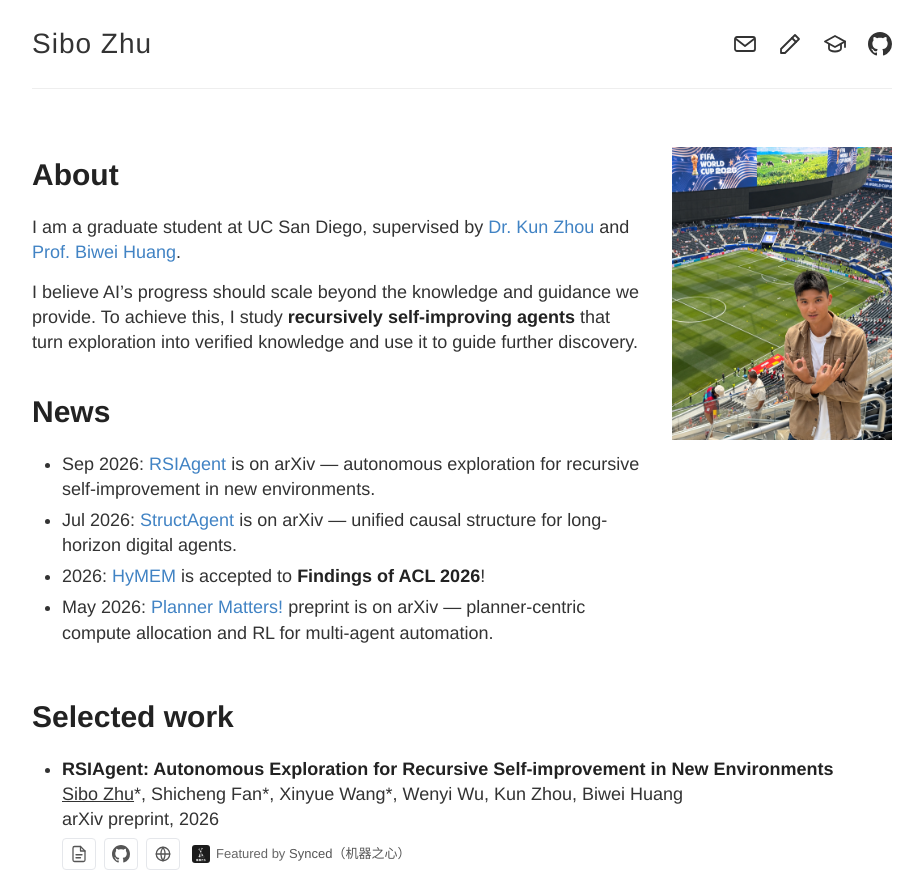
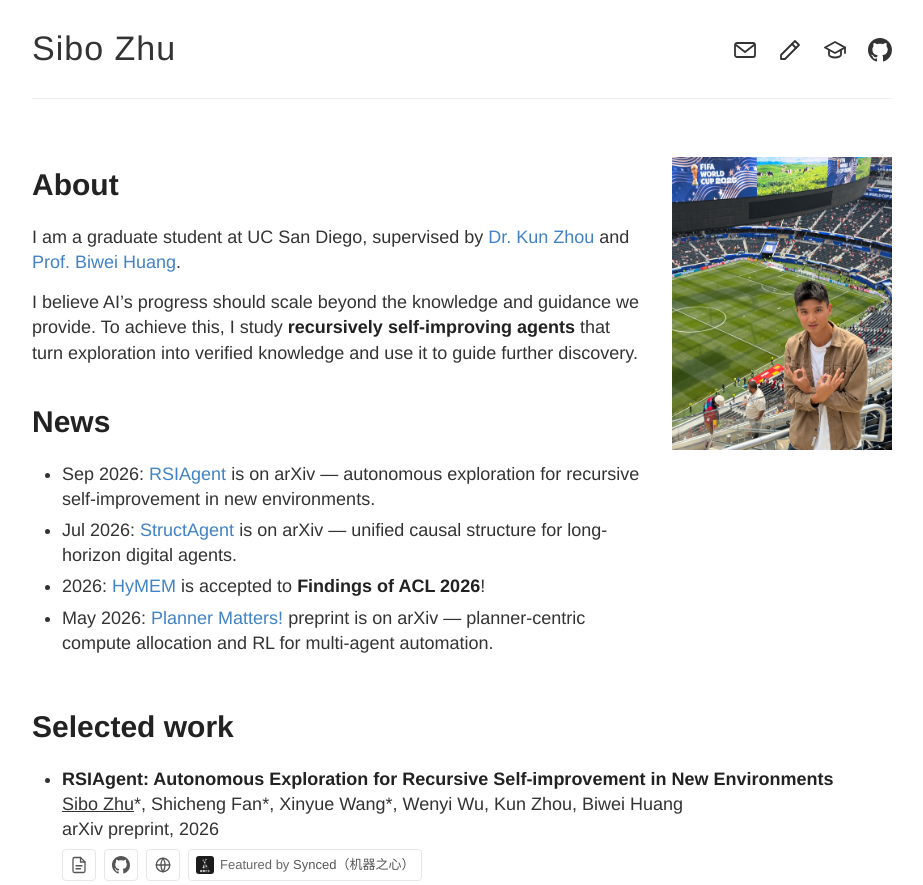
Before and after one commit to NickSiboZhu/NickSiboZhu.github.io, a plain HTML site: page index.html in a window 1280 px wide. Shown: the top 885 px of the page, without its empty margins (178-1101 px from the left). Drawn offline with Linux system fonts and the light colour scheme; no server answers.

Commit message:
Match media link borders and enlarge the homepage name

```diff
--- a/index.html
+++ b/index.html
@@ -24,7 +24,7 @@
     strong { color: #222; }
     .wrapper-masthead { margin-bottom: 30px; }
     .masthead { padding: 20px 0; border-bottom: 1px solid #eee; display: flex; justify-content: space-between; align-items: center; flex-wrap: wrap; }
-    .site-name { margin: 0; color: #333; font-family: "Helvetica Neue", Helvetica, Arial, sans-serif; font-weight: 300; font-size: 28px; letter-spacing: 1px; }
+    .site-name { margin: 0; color: #333; font-family: "Helvetica Neue", Helvetica, Arial, sans-serif; font-weight: 300; font-size: 34px; letter-spacing: 1px; }
     .site-name a { color: #333; }
     .site-description { margin: 0; color: #666; font-size: 16px; }
     nav a { margin-left: 16px; color: #333; }
@@ -43,11 +43,10 @@
     .pub-icon-link:focus-visible { outline: 2px solid #4183C4; outline-offset: 3px; }
     .pub-icon-link > svg { width: 18px; height: 18px; flex-shrink: 0; }
     .pub-icon-link > img { display: block; width: 18px; height: 18px; object-fit: contain; flex-shrink: 0; }
-    .pub-media-link { padding: 5px 3px; border-color: transparent; color: #666; font-size: 13px; line-height: 1.4; }
+    .pub-media-link { color: #666; font-size: 13px; line-height: 1.4; }
     .pub-media-link > img { border-radius: 3px; }
     .pub-media-label { white-space: nowrap; }
     .pub-media-name { color: #555; font-weight: 500; }
-    .pub-media-link:hover { color: #4183C4; background: transparent; border-color: transparent; }
     .pub-media-link:hover .pub-media-name { color: inherit; text-decoration: underline; text-underline-offset: 3px; }
     .pub-stars { display: inline-flex; align-items: center; gap: 3px; padding-left: 6px; border-left: 1px solid #e5e7eb; font-size: 12px; font-variant-numeric: tabular-nums; }
     .pub-stars[hidden] { display: none; }
```
